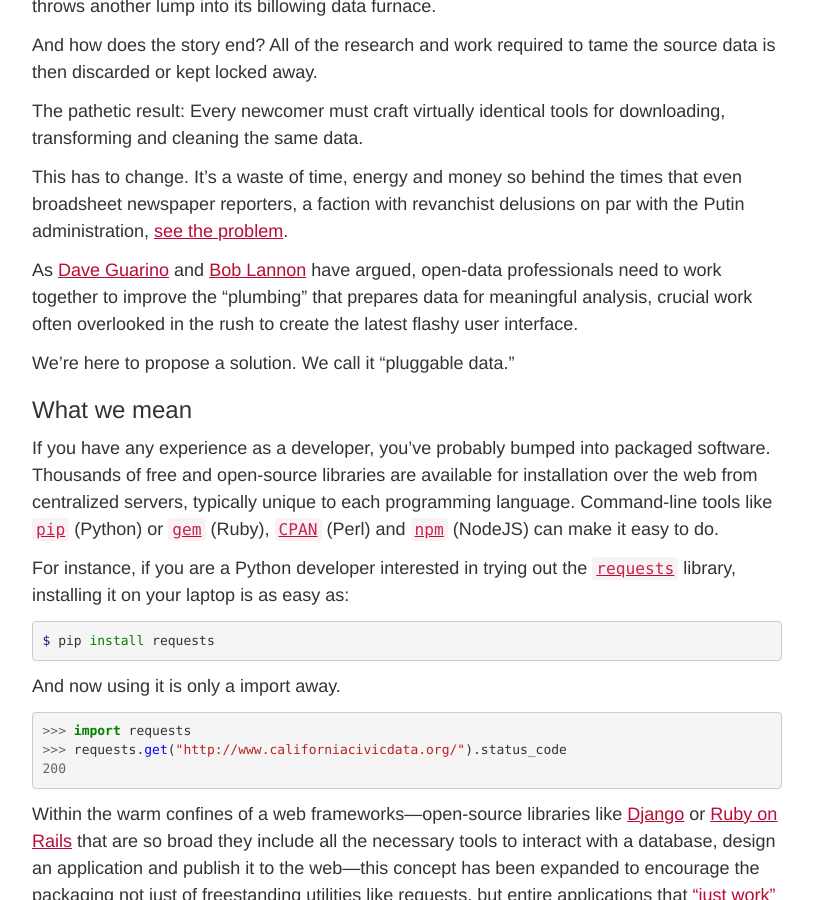
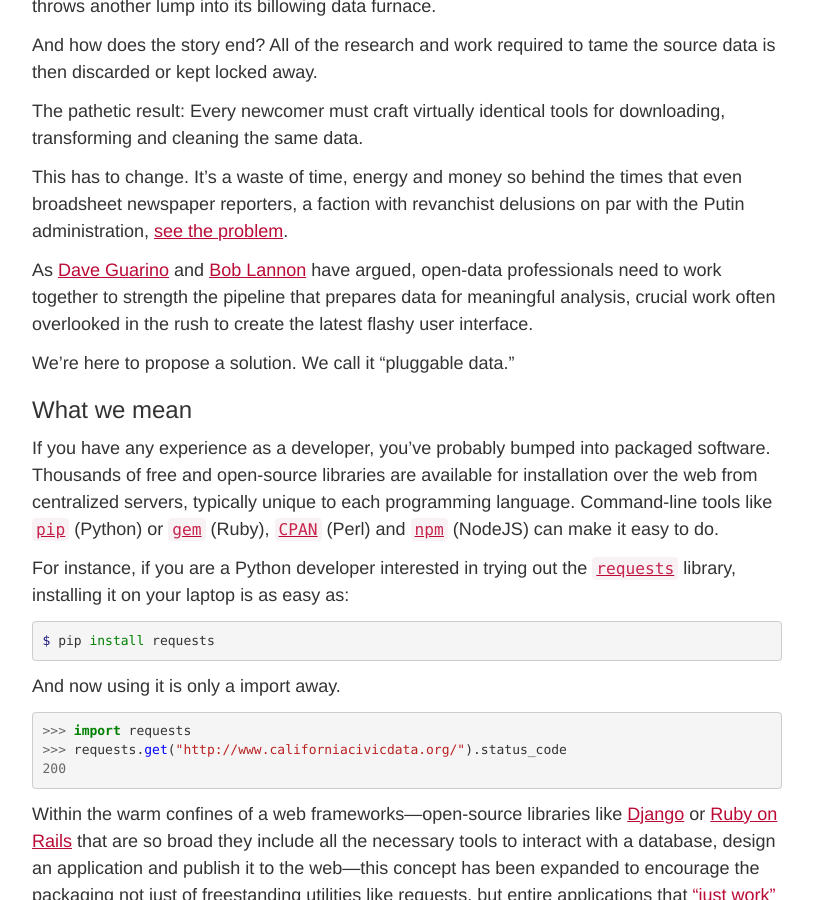
Before and after one commit to palewire/californiacivicdata.org, a Jekyll site: the page built from _posts/2015-01-01-pluggable-data.markdown, in a window 1280 px wide and 900 px high, scrolled down 466 px. Shown: the whole window, without its empty margins (38-851 px from the left). Built offline with Jekyll 4.4.1, drawn with Linux system fonts in a browser that asks for light colours.

Commit message:
Updated 2015-01-01-pluggable-data.markdown

```diff
--- a/_posts/2015-01-01-pluggable-data.markdown
+++ b/_posts/2015-01-01-pluggable-data.markdown
@@ -22,7 +22,7 @@
 
 This has to change. It’s a waste of time, energy and money so behind the times that even broadsheet newspaper reporters, a faction with revanchist delusions on par with the Putin administration, [see the problem](http://www.nytimes.com/2014/08/18/technology/for-big-data-scientists-hurdle-to-insights-is-janitor-work.html?_r=0).
 
-As [Dave Guarino](http://daguar.github.io/2014/03/17/etl-for-america/) and [Bob Lannon](http://sunlightfoundation.com/blog/2014/03/21/data-plumbers/) have argued, open-data professionals need to work together to improve the "plumbing" that prepares data for meaningful analysis, crucial work often overlooked in the rush to create the latest flashy user interface.
+As [Dave Guarino](http://daguar.github.io/2014/03/17/etl-for-america/) and [Bob Lannon](http://sunlightfoundation.com/blog/2014/03/21/data-plumbers/) have argued, open-data professionals need to work together to strength the pipeline that prepares data for meaningful analysis, crucial work often overlooked in the rush to create the latest flashy user interface.
 
 We're here to propose a solution. We call it "pluggable data."
 
```
